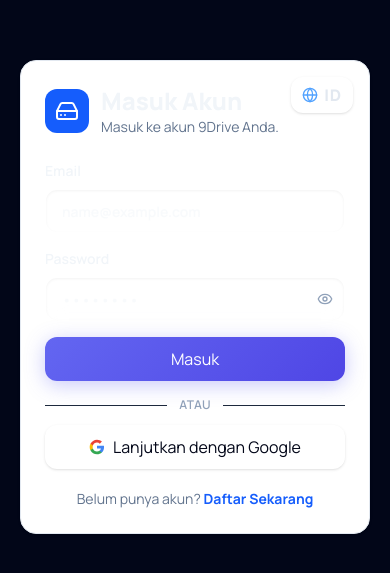
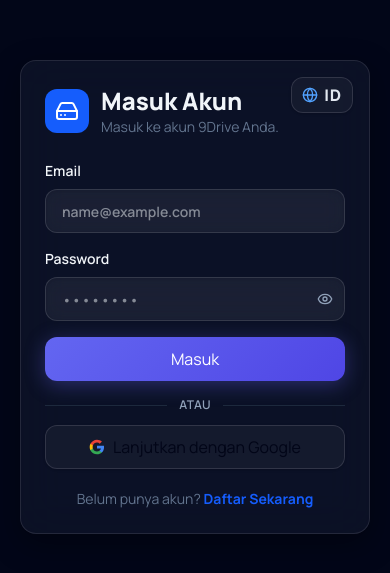
Before and after one commit to mail298/google-driver-cloud, a React (Vite) app in the folder frontend/: page /login in a window 390 px wide. Shown: the part 125-698 px from the top of the page. Built offline with nearby package versions, Linux system fonts and the light colour scheme; no server answers.

Commit message:
fix(ui): update Card component to support responsive theme background and text contrast

```diff
--- a/frontend/src/components/ui/card.tsx
+++ b/frontend/src/components/ui/card.tsx
@@ -2,5 +2,13 @@ import * as React from 'react'
 import { cn } from '@/lib/utils'
 
 export function Card({ className, ...props }: React.HTMLAttributes<HTMLDivElement>) {
-  return <div className={cn('rounded-2xl border border-slate-200 bg-white shadow-sm', className)} {...props} />
+  return (
+    <div
+      className={cn(
+        'card rounded-2xl border border-slate-200/80 bg-white/90 text-slate-900 shadow-xl backdrop-blur-xl dark:border-slate-800/80 dark:bg-slate-900/90 dark:text-slate-100',
+        className
+      )}
+      {...props}
+    />
+  )
 }
```
